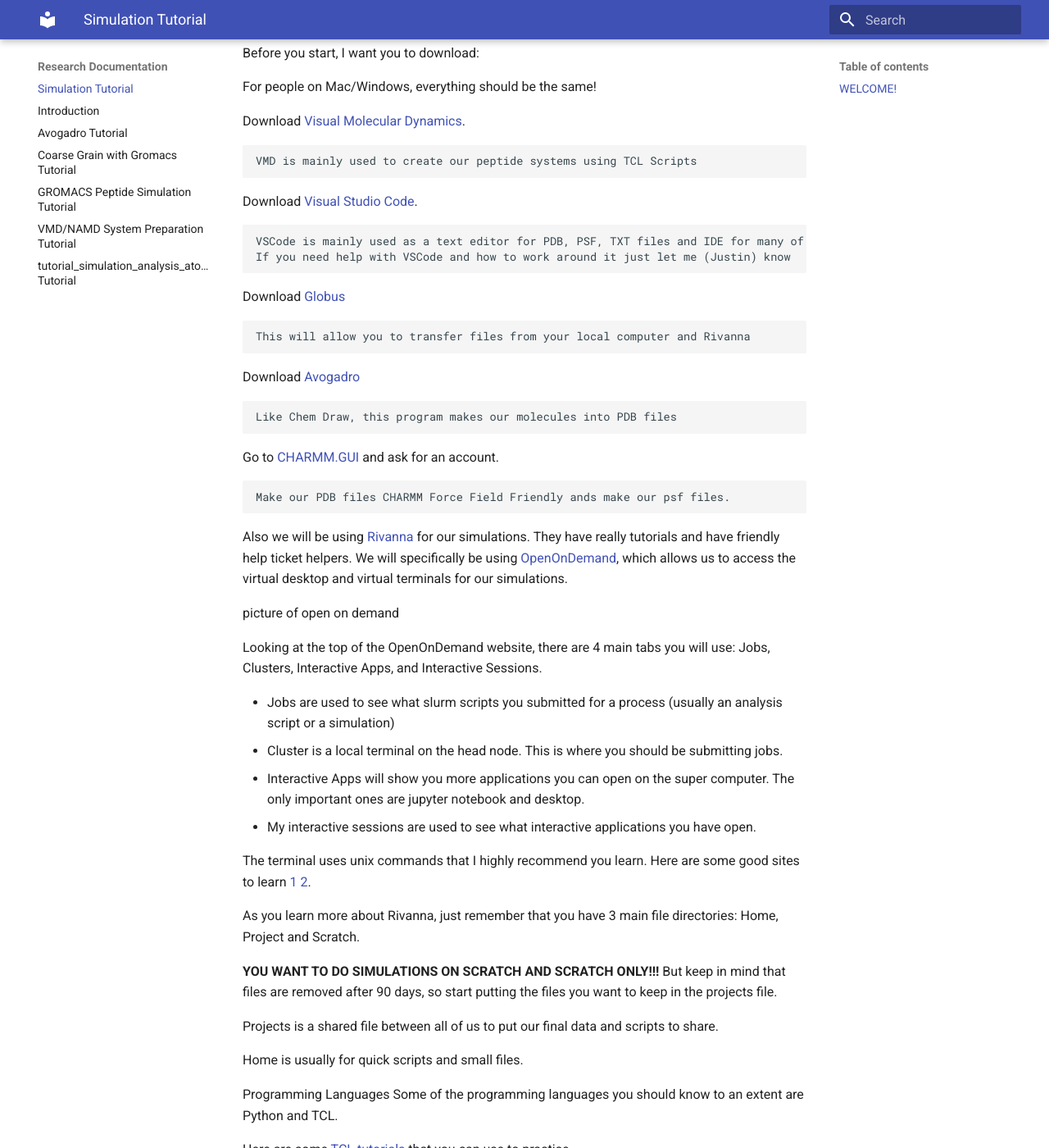
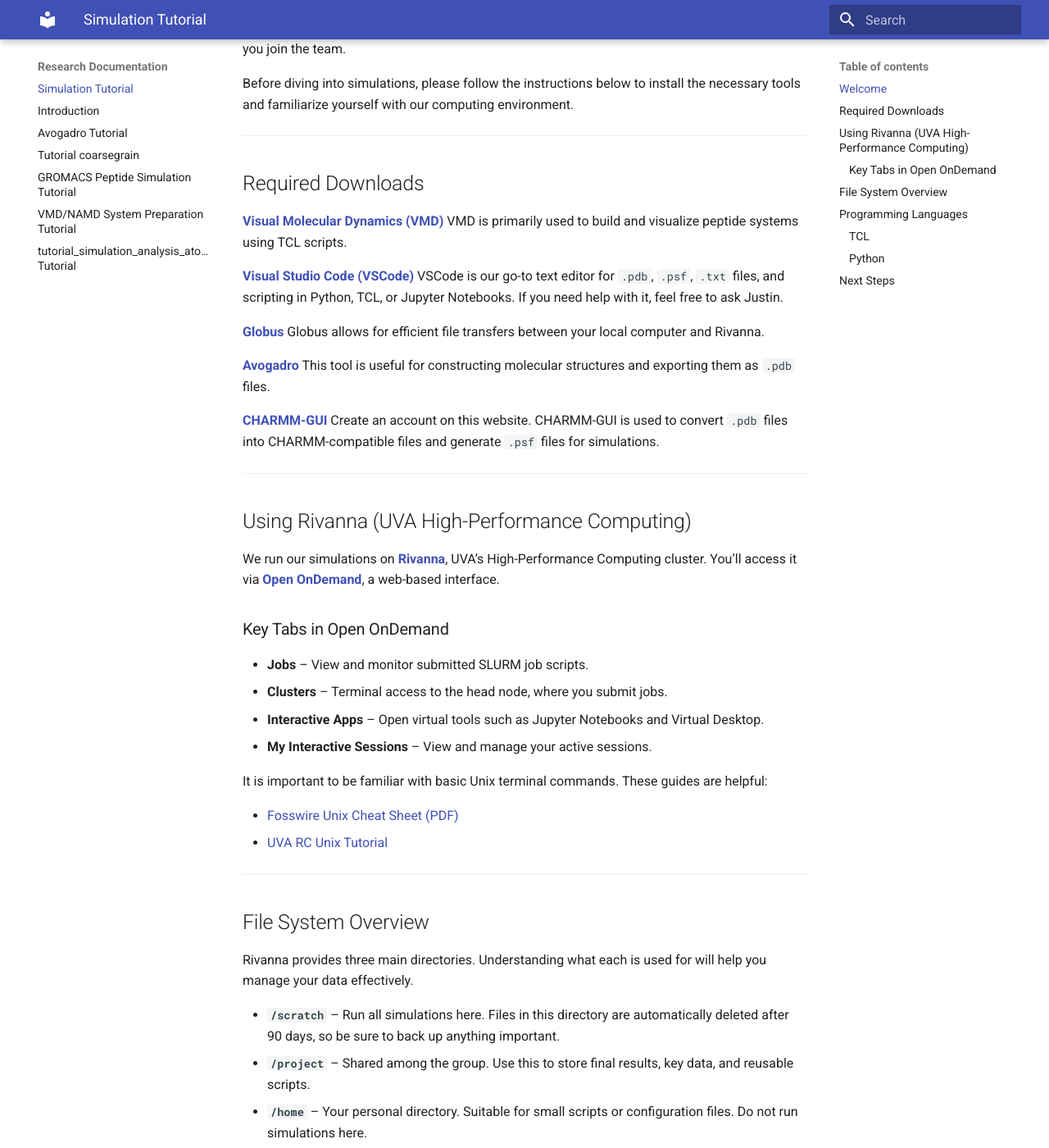
Before and after one commit to justinComp/doc_website, an MkDocs documentation site: the page built from docs/index.md, in a window 1280 px wide and 1400 px high, scrolled down 326 px. Shown: the whole window at 82% size. Built offline with MkDocs 1.6.1 and Material for MkDocs 9.7.7, drawn with Linux system fonts in a browser that asks for light colours; some of the changed text lies outside the part shown.

Commit message:
namd file

````diff
--- a/docs/index.md
+++ b/docs/index.md
@@ -1,69 +1,89 @@
 # Simulation Tutorial
 
-    For Lampe/Letteri/Taylor Computational Group. Created by Justin Kim (zqp6mj)
+*For the Lampe/Letteri/Taylor Computational Group*
+*Created by Justin Kim*
 
+---
 
-## WELCOME!
+## Welcome
 
-Welcome to the Computational group! You join this project mainly because you like biomaterials, coding or just curious about MD.
+Welcome to the Computational Group. Whether you're here because you're interested in biomaterials, coding, or simply curious about molecular dynamics (MD), we’re excited to have you join the team.
 
-Before you start, I want you to download:
+Before diving into simulations, please follow the instructions below to install the necessary tools and familiarize yourself with our computing environment.
 
-For people on Mac/Windows, everything should be the same!
+---
 
-Download [Visual Molecular Dynamics](https://www.google.com/url?q=https://www.ks.uiuc.edu/Research/vmd/vmd-1.9.3/&sa=D&source=docs&ust=1740806505460574&usg=AOvVaw3kcYOKcLUVKk_HkS8Yabzt).
+## Required Downloads
 
-    VMD is mainly used to create our peptide systems using TCL Scripts
+**[Visual Molecular Dynamics (VMD)](https://www.ks.uiuc.edu/Research/vmd/vmd-1.9.3/)**
+VMD is primarily used to build and visualize peptide systems using TCL scripts.
 
-Download [Visual Studio Code](https://code.visualstudio.com/download).
+**[Visual Studio Code (VSCode)](https://code.visualstudio.com/download)**
+VSCode is our go-to text editor for `.pdb`, `.psf`, `.txt` files, and scripting in Python, TCL, or Jupyter Notebooks. If you need help with it, feel free to ask Justin.
 
-    VSCode is mainly used as a text editor for PDB, PSF, TXT files and IDE for many of the programming languages including Python, TCL, and jupyter notebook
-    If you need help with VSCode and how to work around it just let me (Justin) know
+**[Globus](https://www.globus.org/)**
+Globus allows for efficient file transfers between your local computer and Rivanna.
 
-Download [Globus](https://www.globus.org/)
+**[Avogadro](https://two.avogadro.cc/index.html)**
+This tool is useful for constructing molecular structures and exporting them as `.pdb` files.
 
-    This will allow you to transfer files from your local computer and Rivanna
+**[CHARMM-GUI](https://charmm-gui.org/)**
+Create an account on this website. CHARMM-GUI is used to convert `.pdb` files into CHARMM-compatible files and generate `.psf` files for simulations.
 
-Download [Avogadro](https://two.avogadro.cc/index.html)
+---
 
-    Like Chem Draw, this program makes our molecules into PDB files
+## Using Rivanna (UVA High-Performance Computing)
 
-Go to [CHARMM.GUI](https://charmm-gui.org/) and ask for an account.
+We run our simulations on **[Rivanna](https://www.rc.virginia.edu/userinfo/hpc/)**, UVA’s High-Performance Computing cluster. You’ll access it via **[Open OnDemand](https://www.rc.virginia.edu/userinfo/hpc/login/)**, a web-based interface.
 
-    Make our PDB files CHARMM Force Field Friendly ands make our psf files.
+### Key Tabs in Open OnDemand
 
+* **Jobs** – View and monitor submitted SLURM job scripts.
+* **Clusters** – Terminal access to the head node, where you submit jobs.
+* **Interactive Apps** – Open virtual tools such as Jupyter Notebooks and Virtual Desktop.
+* **My Interactive Sessions** – View and manage your active sessions.
 
-Also we will be using [Rivanna](https://www.rc.virginia.edu/userinfo/hpc/) for our simulations. They have really tutorials and have friendly help ticket helpers. We will specifically be using [OpenOnDemand](https://www.rc.virginia.edu/userinfo/hpc/login/), which allows us to access the virtual desktop and virtual terminals for our simulations.
+It is important to be familiar with basic Unix terminal commands. These guides are helpful:
 
-picture of open on demand
+* [Fosswire Unix Cheat Sheet (PDF)](https://files.fosswire.com/2007/08/fwunixref.pdf)
+* [UVA RC Unix Tutorial](https://learning.rc.virginia.edu/notes/unix-tutorial/)
 
-Looking at the top of the OpenOnDemand website, there are 4 main tabs you will use: Jobs, Clusters, Interactive Apps, and Interactive Sessions.
+---
 
-* Jobs are used to see what slurm scripts you submitted for a process (usually an analysis script or a simulation)
-* Cluster is a local terminal on the head node. This is where you should be submitting jobs.
-* Interactive Apps will show you more applications you can open on the super computer. The only important ones are jupyter notebook and desktop.
-* My interactive sessions are used to see what interactive applications you have open.
+## File System Overview
 
-The terminal uses unix commands that I highly recommend you learn. Here are some good sites to learn [1](https://files.fosswire.com/2007/08/fwunixref.pdf) [2](https://learning.rc.virginia.edu/notes/unix-tutorial/).
+Rivanna provides three main directories. Understanding what each is used for will help you manage your data effectively.
 
-As you learn more about Rivanna, just remember that you have 3 main file directories: Home, Project and Scratch.
+* **`/scratch`** – Run all simulations here. Files in this directory are automatically deleted after 90 days, so be sure to back up anything important.
+* **`/project`** – Shared among the group. Use this to store final results, key data, and reusable scripts.
+* **`/home`** – Your personal directory. Suitable for small scripts or configuration files. Do not run simulations here.
 
-**YOU WANT TO DO SIMULATIONS ON SCRATCH AND SCRATCH ONLY!!!** But keep in mind that files are removed after 90 days, so start putting the files you want to keep in the projects file.
+**Important:**
+Simulations must be run in `/scratch` to ensure performance and avoid overloading the system.
+Files you want to keep should be moved to `/project`.
 
-Projects is a shared file between all of us to put our final data and scripts to share.
+---
 
-Home is usually for quick scripts and small files.
+## Programming Languages
 
-Programming Languages
-Some of the programming languages you should know to an extent are Python and TCL.
+You will encounter the following languages during your work in the group:
 
-Here are some [TCL tutorials](https://www.tcl-lang.org/man/tcl8.5/tutorial/tcltutorial.html) that you can use to practice.
+### TCL
 
-Here are some [Python tutorials](https://www.w3schools.com/python/) that you can use to practice.
+Used primarily for scripting in VMD.
+Tutorial: [TCL Basics](https://www.tcl-lang.org/man/tcl8.5/tutorial/tcltutorial.html)
 
-Although it helps to have a programming background, if it is hard to understand that is ok! Learning is the process.
+### Python
 
-If you don’t understand the code, feel free to just search it up or ask one of us!
+Used for data analysis, plotting, and automation.
+Tutorial: [Python Basics](https://www.w3schools.com/python/)
 
+It’s okay if you’re not familiar with either language. The most important thing is a willingness to learn. Don’t hesitate to ask questions or look things up.
 
-See Introduction [here](more_information.md)
+---
+
+## Next Steps
+
+Continue to the [Introduction](more_information.md) for project-specific protocols and the next part of your onboarding.
+
+---
--- a/docs/tutorial_avogadro.md
+++ b/docs/tutorial_avogadro.md
@@ -1,46 +1,92 @@
 # Avogadro Tutorial
 
-Open Avogadro and on the top, select Build -> Insert -> Peptides.
+This tutorial will guide you through building a peptide in Avogadro and preparing it for use in simulations, with attention to **chirality editing** for D-amino acids.
 
-![BUILD](images/AVOGADRO_OPEN_BUILD.png)
+---
 
-Click on the different amino acids to build the peptide. In this case we will be creating KYFIL (LYS-TYR-PHE-ILE-LEU).
+### Step 1: Open Avogadro and Build Peptide
 
-![INSERT](images/INSERT_PEPTIDE.png)
+1. Launch Avogadro.
 
-When creating the D-sterochemistry, you would need to specifically select the alpha carbons on each amino acids and use the INVERT CHIRALITY function in order to individually switch the S configuration of the alpha carbons to R. You will need to select the beta carbon on the side chain of the isoleucine to be swapped.
+2. Navigate to the top menu:
+   **Build → Insert → Peptides**
 
-Deselect the peptide:
-![SELECTNONE](images/SELECT_NONE.png)
+   ![BUILD](images/AVOGADRO_OPEN_BUILD.png)
 
-Only select the alpha carbon and beta carbon (on isoleucine)
-![AC](images/ALPHACARBON.png)
+3. In the **Insert Peptides** window, click to add the desired amino acids to construct your peptide.
+   Example: `KYFIL` → Lys-Tyr-Phe-Ile-Leu
 
-Once the pdb is saved, if you are building the D sterochemistry, open the pdb in your favorite text editor and add a D to every 3 letter amino acid code. Make sure there are not spaces.
-![3to4](images/3_to_4_code.png)
+   ![INSERT](images/INSERT_PEPTIDE.png)
 
-After the pdb file is constructed, go to [CHARMM.GUI](https://charmm-gui.org/) and go to the PDB reader & manipulator tab.
+---
 
-![PDBMANIP](images/PDB_READER_MANIP.png)
+### Step 2: Modify to D-Stereochemistry (if needed)
 
-Don't change anything here.
+For **D-amino acids**, you must manually invert chirality:
 
-![PROA](images/PROA.png)
+1. **Deselect the entire structure**:
+   **Select → Select None**
 
-Amidate the C terminus.
+   ![SELECTNONE](images/SELECT_NONE.png)
 
-![Cter](images/AMIDATE.png)
+2. **Manually select the α-carbon** on the amino acid residue (and β-carbon for Ile):
 
-Download the files.
+   * Only select the **α-carbon** and adjacent **β-carbon** for each D-amino acid.
 
-![download](images/DOWNLOAD_PSF.png)
+   ![AC](images/ALPHACARBON.png)
 
-Open the pdb file and change the 3 letter code again to 4.
+3. **Invert chirality**:
+   **Build → Invert Chirality** (or right-click if using tools)
 
-![pdbchangeagain](images/CHANGE_PSF.png)
+Repeat for each D-residue. Avogadro does not automatically label chirality, so this step is crucial for accuracy.
 
-And you are done for now! Note for L amino acids, you do not need to go through this hassle.
+---
 
-If you are creating a atomistic simulation, go to namd or gromacs
+### Step 3: Save and Modify PDB File
 
-If you are creating a coarse grain simulation, go here
+After saving your `.pdb` file:
+
+* **For D-residues**, manually update the residue names in a text editor:
+
+  * Change 3-letter amino acid codes to include a **D** prefix (e.g., `TYR` → `DTYR`).
+  * Ensure there are **no spaces** in the updated codes.
+
+  ![3to4](images/3_to_4_code.png)
+
+---
+
+### Step 4: Use CHARMM-GUI for Further Processing
+
+1. Go to [CHARMM-GUI PDB Reader](https://charmm-gui.org/?doc=input/pdbreader).
+
+2. Upload your edited PDB file under **PDB Reader & Manipulator**.
+
+   ![PDBMANIP](images/PDB_READER_MANIP.png)
+
+3. Leave the default settings unchanged.
+
+   ![PROA](images/PROA.png)
+
+4. **Amidate the C-terminus** by checking the appropriate box.
+
+   ![Cter](images/AMIDATE.png)
+
+5. Download the processed files (e.g., PSF and PDB).
+
+   ![download](images/DOWNLOAD_PSF.png)
+
+6. Open the downloaded `.pdb` file and reapply the D-prefix to any D-residues if CHARMM-GUI reverted them.
+
+   ![pdbchangeagain](images/CHANGE_PSF.png)
+
+---
+
+### Notes
+
+* **For L-amino acids**, you do **not** need to invert chirality or change residue codes.
+* After generating your final structure, proceed to the appropriate tutorial:
+
+  * For **atomistic simulations**, use the [NAMD](https://www.ks.uiuc.edu/Research/namd/) or [GROMACS](http://www.gromacs.org/) workflow.
+  * For **coarse-grained simulations**, continue to the [Coarse Grain with GROMACS Tutorial](#).
+
+---
--- a/docs/tutorial_coarsegrain.md
+++ b/docs/tutorial_coarsegrain.md
@@ -1,129 +1,162 @@
-# Coarse Grain with Gromacs Tutorial
+Here is a cleaned and professional version of your Coarse Grain with GROMACS tutorial, formatted clearly for reproducibility:
 
-The necessary files will be downloadable [here](https://drive.google.com/drive/folders/13CHhxHLBMIX4VO-UOdFUi3loL8YrpLb8?usp=sharing).
+---
 
-Open the terminal in Rivanna and type the following commands:
+# Coarse-Grained Simulation with GROMACS: KYFIL Peptide
 
-```gromacs
+## Getting Started
+
+Download the necessary files from this [Google Drive folder](https://drive.google.com/drive/folders/13CHhxHLBMIX4VO-UOdFUi3loL8YrpLb8?usp=sharing).
+
+### Load Required Modules on Rivanna
+
+```bash
 module load gcc/11.4.0 openmpi/4.1.4 gromacs/2023.2
 module spider gromacs/2023.2
-Pip install vermouth
-export PATH=$PATH:/home/(yourcomputingID)/.local/bin
+pip install --user vermouth
+export PATH=$PATH:/home/YOUR_COMPUTING_ID/.local/bin
 ```
 
-Next, with a Peptide PDB file, use the following command to make it into a coarse grain form.
+---
 
-```gromacs
-martinize2 -f KYFIL.pdb  -x KYFIL_CG.pdb -o single_KYFIL.top -ff martini3001 -ss C -cter NH2-ter
+## Step 1: Create Coarse-Grained Peptide
+
+Convert the atomistic peptide PDB file to a coarse-grained model using `martinize2`.
+
+```bash
+martinize2 -f KYFIL.pdb -x KYFIL_CG.pdb -o single_KYFIL.top -ff martini3001 -ss C -cter NH2-ter
 ```
 
-* -ff: pick which force field you would like to use
-* -ss: secondary structure for the simulation, it is coil since at the beginning there is no structure
-* -cter: amidate the c terminus, deleting the charge
+**Flags:**
 
-This command switches the file format from pdb to gro,
-```gromacs
-gmx_mpi  editconf -f KYFIL_CG.pdb -o KYFIL_CG.gro -d .5
+* `-ff`: Force field (`martini3001`)
+* `-ss`: Secondary structure (use `C` for coil)
+* `-cter`: Terminus (NH2 amidation at C-terminus)
+
+---
+
+## Step 2: Convert PDB to GRO
+
+```bash
+gmx_mpi editconf -f KYFIL_CG.pdb -o KYFIL_CG.gro -d 0.5
 ```
 
-* -d: adds a 5 anstrom buffer
+Adds a 0.5 nm buffer around the peptide.
 
-Place the peptides into a 4 by 4 by 4 box
+---
 
-```gromacs
+## Step 3: Create Peptide Grid
+
+```bash
 gmx_mpi genconf -f KYFIL_CG.gro -nbox 4 4 4 -rot yes -dist 1 2 1 -o KYFIL_64_box_cg.gro
 ```
-* -rot: rotate peptide randomly
-* -dist: how far each peptides needs to be placed in x y z direction
 
-```gromacs
+**Notes:**
+
+* 64 peptides total (4 × 4 × 4)
+* Randomly rotates each peptide
+* Spacing defined by `-dist` in nm (x y z)
+
+---
+
+## Step 4: Solvate the Box
+
+```bash
 gmx_mpi solvate -cp KYFIL_64_box_cg.gro -cs water.gro -o Grid_KYFIL_CG_water.gro -box 13 13 13
 ```
-Add water to the box. Each bead of water represents 4 water molecules
 
-    Text generated from solvent:
-    Generated solvent containing 18674 atoms in 18674 residues
-    Writing generated configuration to Grid_KYFIL_CG_water.gro
-    Back Off! I just backed up Grid_KYFIL_CG_water.gro to ./#Grid_KYFIL_CG_water.gro.12#
-    Output configuration contains 19698 atoms in 18994 residues
-    Volume                 :        2197 (nm^3)
-    Density                :     2614.43 (g/l)
-    Number of solvent molecules:  18674
+Adds coarse-grained water (1 bead = 4 water molecules).
 
+Example output:
 
-**In your file, you should have a  single_kyfil.top file, which should contain a molecule_0 1. Copy the file and make a new file named system.top**
+* \~18,674 water molecules
+* Volume ≈ 2197 nm³
+* Density ≈ 2614 g/L
 
-    Open the system.top file and add the number of solvent molecules (W). Additionally, include the following:
-    #include "martini_v3.0.0.itp"
-    #include "martini_v3.0.0_solvents_v1.itp"
-    #include "martini_v3.0.0_ions_v1.itp"
-    #include "molecule_0.itp"
+---
 
-```gromacs
+## Step 5: Prepare Topology File
+
+1. Copy `single_KYFIL.top` to `system.top`
+2. Open `system.top` and edit it to include:
+
+```text
+#include "martini_v3.0.0.itp"
+#include "martini_v3.0.0_solvents_v1.itp"
+#include "martini_v3.0.0_ions_v1.itp"
+#include "molecule_0.itp"
+
+[ system ]
+Title of the system
+
+[ molecules ]
+molecule_0    64
+W             [# water molecules]
+```
+
+Replace `[ # water molecules ]` with the number from:
+
+```bash
+grep -c W Grid_KYFIL_CG_water.gro
+```
+
+---
+
+## Step 6: Add Ions
+
+Generate the input file for ion addition:
+
+```bash
 gmx_mpi grompp -f ions.mdp -c Grid_KYFIL_CG_water.gro -p system.top -o ions.tpr
 ```
 
-Ionize prestep
+Add NaCl to 0.15 M concentration:
 
-```gromacs
+```bash
 gmx_mpi genion -s ions.tpr -pname NA -nname CL -neutral -conc 0.15 -o Grid_KYFIL_CG_ion.gro
 ```
-Press 13 for W
-Add salts to the simulation
-* -pname: positive charge
-* -nname: negative charge
-*  -neutral: neutralize
-* -conc: concentration of salt
 
-**Need to add in system.top file and number of solvent molecules (W, NA, CL)**
-Use the following commands on the terminal
-* grep -c W Grid_KYFIL_CG_ion.gro
-* grep -c CL Grid_KYFIL_CG_ion.gro
-* grep -c NA Grid_KYFIL_CG_ion.gro
+Choose group `13` (water) when prompted.
 
-Using those numbers gathered from the commands, add the values into the system.top file
+Get updated atom counts:
 
-Your system.top file should look like this.
+```bash
+grep -c W Grid_KYFIL_CG_ion.gro
+grep -c CL Grid_KYFIL_CG_ion.gro
+grep -c NA Grid_KYFIL_CG_ion.gro
+```
 
-    #include "martini_v3.0.0.itp"
-    #include "martini_v3.0.0_solvents_v1.itp"
-    #include "martini_v3.0.0_ions_v1.itp"
-    #include "molecule_0.itp"
+Update `system.top` again:
 
-    [ system ]
-    Title of the system
+```text
+[ molecules ]
+molecule_0    64
+W             18150
+CL            326
+NA            198
+```
 
-    [ molecules ]
-    molecule_0    64
-    W 18150
-    CL 326
-    NA 198
+---
 
-![cgcalc](images/calcforcoarsegrain.png)
+## Step 7: Energy Minimization
 
-Roughly 3.4 wt% of kyfil
+Prepare:
 
-Running the simulation:
-Type this into terminal:
-```gromacs
+```bash
 gmx_mpi grompp -f minimization.mdp -c Grid_KYFIL_CG_ion.gro -p system.top -o minimization.tpr -maxwarn 2
 ```
 
-Pre running minimization
+Submit using a SLURM script:
 
-Run minimization slurm script (take roughly 2-5 minutes)
-
-**NOTE: RUN THE NEXT COMMAND ON A SLURM SCRIPT**
-
-```gromacs
+```bash
 #!/bin/bash
 #SBATCH --nodes=7
 #SBATCH --ntasks-per-node=36
-#SBATCH --mail-user[computingID]@virginia.edu
+#SBATCH --mail-user=YOUR_COMPUTING_ID@virginia.edu
 #SBATCH --mail-type=END,FAIL,TIME_LIMIT
 #SBATCH --time=3-00:00:00
 #SBATCH --partition=parallel
-#SBATCH -A [allocation]
+#SBATCH -A YOUR_ALLOCATION
 #SBATCH -o minimize.out
 
 module purge
@@ -131,34 +164,36 @@
 gmx mdrun -v -deffnm minimization
 ```
 
-Should look something like this.
+---
 
+## Step 8: Run Dynamics
 
-Type this into terminal:
-```gromacs
+Preprocess for dynamics:
+
+```bash
 gmx_mpi grompp -f dynamic.mdp -c minimization.gro -p system.top -o dynamic.tpr
 ```
 
-Pre running dynamic run
+Submit dynamics run with:
 
-**NOTE: RUN THE NEXT COMMAND ON A SLURM SCRIPT**
-
-```gromacs
+```bash
 #!/bin/bash
 #SBATCH --nodes=7
 #SBATCH --ntasks-per-node=36
-#SBATCH --mail-user[computingID]@virginia.edu
+#SBATCH --mail-user=YOUR_COMPUTING_ID@virginia.edu
 #SBATCH --mail-type=END,FAIL,TIME_LIMIT
 #SBATCH --time=3-00:00:00
 #SBATCH --partition=parallel
-#SBATCH -A [allocation]
-#SBATCH -o minimize.out
+#SBATCH -A YOUR_ALLOCATION
+#SBATCH -o dynamic.out
 
 module purge
 module load gcc/11.4.0 openmpi/4.1.4 gromacs/2023.2
 gmx mdrun -v -deffnm dynamic
 ```
 
-Should look something like this.
+---
 
-Let the simulation run now!
+Your simulation is now set up and running.
+
+Let me know if you'd like help automating this with a script or integrating multiple peptide types.
--- a/docs/tutorial_namd.md
+++ b/docs/tutorial_namd.md
@@ -1,6 +1,6 @@
 # VMD/NAMD System Preparation Tutorial
 
-The necessary files will be downloadable [here](https://drive.google.com/drive/folders/1tE-We6xeah_VM3ksenBdn4Opb3q_biOV?usp=sharing).
+The necessary VMD files will be downloadable [here](https://drive.google.com/drive/folders/1tE-We6xeah_VM3ksenBdn4Opb3q_biOV?usp=sharing).
 
 Download the most **recent version** of the script called `makefiles.tcl` (check the date to confirm it’s the latest version). You will also need the `.rtf` and `.str` files in your working directory.
 
@@ -26,61 +26,61 @@
 
 1. **`speciesL`**
 
-   * *Type:* String
-   * *What it is:* The name of your L-peptide structure (e.g., `Lkyfil`).
+   - **Type:** String
+   - **What it is:** The name of your L-peptide structure (e.g., `Lkyfil`).
 
 2. **`speciesD`**
 
-   * *Type:* String
-   * *What it is:* The name of your D-peptide structure (e.g., `Dkyfil`).
+   - **Type:** String
+   - **What it is:** The name of your D-peptide structure (e.g., `Dkyfil`).
 
 3. **`outputname`**
 
-   * *Type:* String
-   * *What it is:* The base name for the final output files (e.g., `ion1to1kyfil`).
+   - **Type:** String
+   - **What it is:** The base name for the final output files (e.g., `ion1to1kyfil`).
 
 4. **`ratioL`**
 
-   * *Type:* Fraction
-   * *What it is:* The fraction of the total peptide count that will be L-peptides (e.g., `32/64` for 1:1).
+   - **Type:** Fraction
+   - **What it is:** The fraction of the total peptide count that will be L-peptides (e.g., `32/64` for 1:1).
 
 5. **`ratioD`**
 
-   * *Type:* Fraction
-   * *What it is:* The fraction of D-peptides (e.g., `32/64` for 1:1).
+   - **Type:** Fraction
+   - **What it is:** The fraction of D-peptides (e.g., `32/64` for 1:1).
 
 6. **`totalpep`**
 
-   * *Type:* Integer
-   * *What it is:* The total number of peptides in your simulation (e.g., `64`).
+   - **Type:** Integer
+   - **What it is:** The total number of peptides in your simulation (e.g., `64`).
 
 7. **`gridX`**
 
-   * *Type:* Integer
-   * *What it is:* Number of peptides along the x-axis in the 3D grid.
+   - **Type:** Integer
+   - **What it is:** Number of peptides along the x-axis in the 3D grid.
 
 8. **`gridY`**
 
-   * *Type:* Integer
-   * *What it is:* Number of peptides along the y-axis.
+   - **Type:** Integer
+   - **What it is:** Number of peptides along the y-axis.
 
 9. **`gridZ`**
 
-   * *Type:* Integer
-   * *What it is:* Number of peptides along the z-axis.
-   * *Tip:* `gridX * gridY * gridZ` should equal `totalpep`.
+   - **Type:** Integer
+   - **What it is:** Number of peptides along the z-axis.
+   - **Tip:** `gridX * gridY * gridZ` should equal `totalpep`.
 
 10. **`unit_buffer`**
 
-    * *Type:* Float (in Å)
-    * *What it is:* The spacing between peptides in the grid.
-    * *Recommended:* 32 Å depending on molarity.
+    - **Type:** Float (in Å)
+    - **What it is:** The spacing between peptides in the grid.
+    - **Recommended:** 32 Å depending on molarity.
 
 11. **`solvatePad`**
 
-    * *Type:* Float (in Å)
-    * *What it is:* The padding around the entire peptide box during solvation.
-    * *Recommended default:* `5` Å.
+    - **Type:** Float (in Å)
+    - **What it is:** The padding around the entire peptide box during solvation.
+    - **Recommended default:** 5 Å.
 
 If something does not work, use **Ctrl + F** and search for the variables above and hard code it into the script (not sure why some grids fail and others work).
 
@@ -158,3 +158,62 @@
 This is important parameters that you need to copy and paste into the namd parameter files.
 
 ---
+
+The necessary NAMD files will be downloadable [here](https://drive.google.com/drive/folders/145Km5R9Yqdb9bxbG-fP4cMt73OEK4t5i?usp=sharing).
+
+### Required NAMD Files in Your Working Directory
+
+Make sure the following files are in the **same folder** (your working directory):
+
+* Your `.namd` file
+* Your `.prm` file
+* Your `.str` file
+* Your `.pdb` file
+* Your `.psf` file
+
+---
+
+### Editing .namd File
+
+Find these variables and change it to your specific files.
+
+```namd
+structure          ionized.psf
+coordinates        ionized.pdb
+
+...
+
+outputName         OutputName ;
+
+...
+
+# Periodic Boundary conditions, BE SURE TO CHANGE THIS FOR EACH PDB WILL BE DIFFERENT EVERY TIME YOU MAKE A NEW SYSTEM
+cellBasisVector1 128.29100036621094 0 0
+cellBasisVector2 0 128.47200202941895 0
+cellBasisVector3 0 0 128.02500247955322
+cellOrigin 47.1793327331543 48.19822311401367 48.779972076416016
+
+...
+
+run 				12500000    ;# 50 ns total trajectory therefore 2E+8 fs, but with 2 fs per step, 2E+8/2 = 50000000/2    steps
+
+```
+
+### Editing .slurm File
+
+Then submit this **SLURM job script** to run the full simulation:
+
+```bash
+#!/bin/bash
+#SBATCH --nodes=7
+#SBATCH --ntasks-per-node=36
+#SBATCH --mail-user=zqp6mj@virginia.edu
+#SBATCH --mail-type=END,FAIL,TIME_LIMIT
+#SBATCH --time=1-00:00:00
+#SBATCH --partition=parallel
+#SBATCH -A  [ALLOCATIONS]
+#SBATCH -o [OUTFILENAMEOFNAMDFILE].out
+
+module load goolf namd
+mpiexec namd2 [NAMEOFNAMDFILE].namd
+```
````
Also changed, not shown: other parts of docs/tutorial_namd.md (+1 -1 lines), docs/tutorial_gromacs.md (+1 -1 lines).
